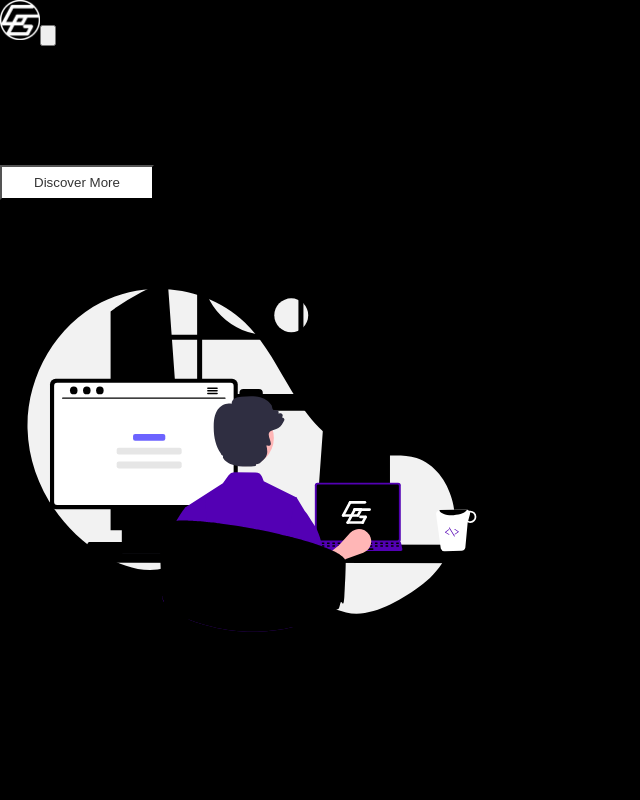
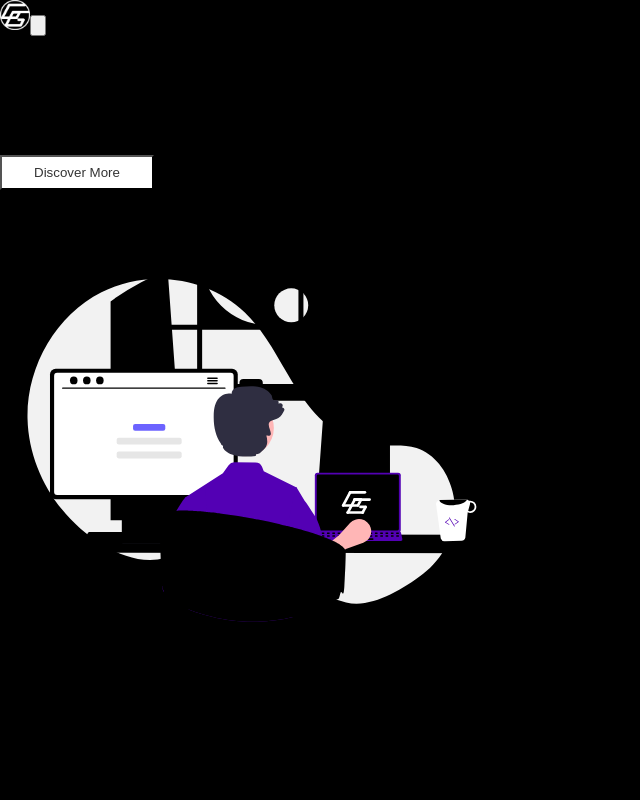
Before and after one commit to triyanox/Godigi-NextJs, a Next.js app: page / in a window 1280 px wide. Shown: the top 800 px of the page, without its empty margins (0-640 px from the left). Built offline with nearby package versions, Linux system fonts and the light colour scheme.

Commit message:
Update Header.js

```diff
--- a/components/Header.js
+++ b/components/Header.js
@@ -17,7 +17,7 @@ const Header = () => {
                     <a className='inline-flex items-center p-2 mr-4  '>
 
 
-                        <Image src={Logo} alt="" height="40" width="40" />
+                        <Image src={Logo} alt="" height="30" width="30" />
                     </a>
                 </Link>
                 <motion.button whileTap={{ scale: 1.5 }} transition={{ duration: 0.2 }}
```
